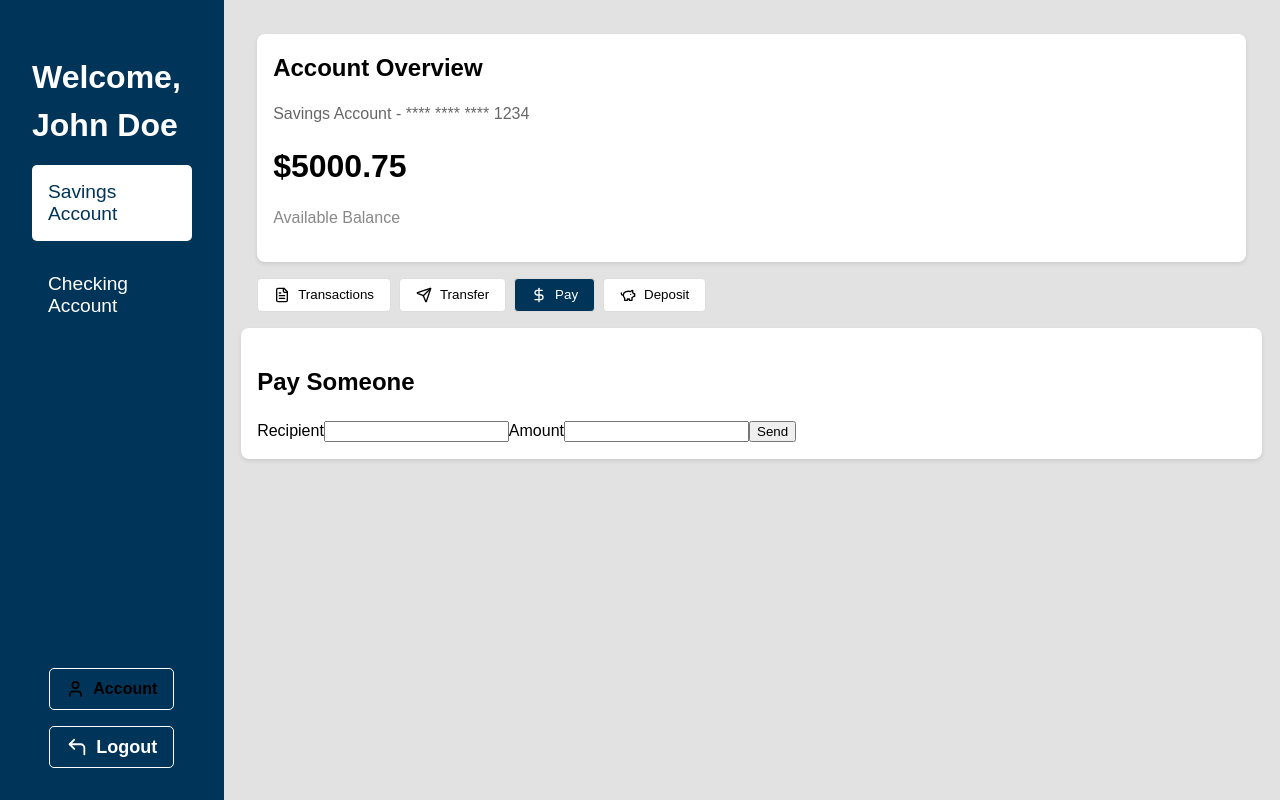
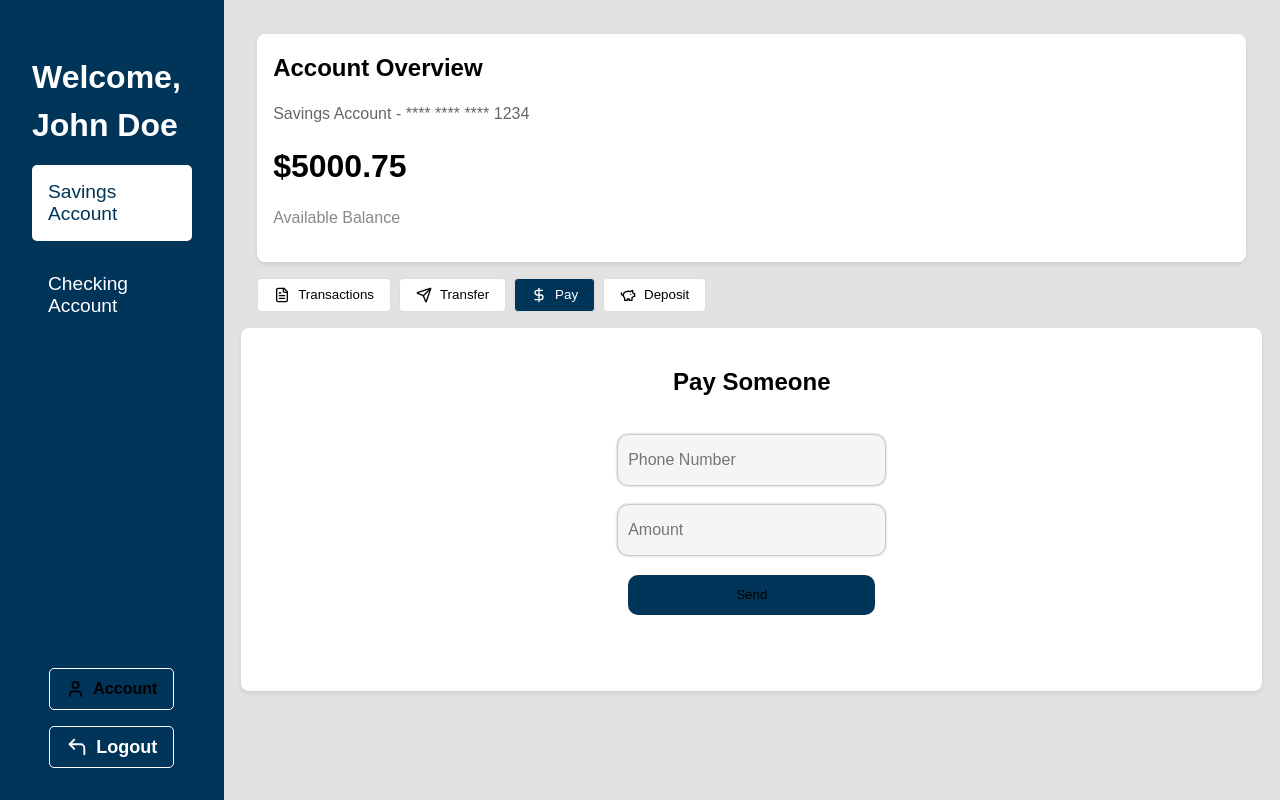
Before and after one commit to yyaatt0/CMPE-131-Group-2, a React (Create React App) app in the folder online-banking/: page /accountpage in a window 1280 px wide. Both pictures are taken after a click on the button "Pay". Built offline with nearby package versions, Linux system fonts and the light colour scheme.

Commit message:
Payment form styling and input filtering

```diff
--- a/online-banking/src/pages/AccountPage.css
+++ b/online-banking/src/pages/AccountPage.css
@@ -136,3 +136,66 @@
 .transaction-amount.negative {
   color: red;
 }
+
+/* Pay tab styles */
+
+.pay-content h2 {
+
+  place-self: center;
+
+}
+
+.pay-form {
+
+  display: flex;
+  flex-direction: column;
+  align-items: center;
+
+  margin: 25px 0 50px 0;
+
+}
+
+.pay-form input[type=text] {
+
+  background-color: #f5f5f5;
+  border: none;
+  border-radius: 10px;
+  box-shadow: 0 0 3px #666;
+  outline: none;
+
+  font-size: 1rem;
+
+  padding: 10px;
+  margin: 10px;
+
+  width: 25%;
+  height: 30px;
+
+}
+
+.pay-form input[type=text]:focus {
+
+  border: none;
+  box-shadow: 0 0 5px rgb(88, 128, 189);
+
+}
+
+.pay-form button {
+
+  background-color: #003459;
+  border: none;
+  border-radius: 10px;
+  box-shadow: none;
+
+  margin: 10px;
+
+  width: 25%;
+  height: 40px;
+
+}
+
+.pay-form button:hover {
+
+  background-color: #025591;
+
+}
--- a/online-banking/src/pages/AccountPage.tsx
+++ b/online-banking/src/pages/AccountPage.tsx
@@ -34,6 +34,29 @@ export default function Component() {
   // For the side Nav bar to select accounts
   const [selectedAccount, setSelectedAccount] = useState<string>("Savings Account"); // BACKEND: Change to whatever first account pops up
   const [hoveredAccount, setHoveredAccount] = useState<string | null>(null);
+
+  // For pay tab
+  const [phoneNumber, setPhoneNumber] = useState<string>("");
+  const [payAmount, setPayAmount] = useState<string>("");
+
+  /*
+      General function to handle number-only text input
+      * Prereqs: setVal is a useState<string> function that has already been defined above
+      * Example usage:
+                <input
+                  type='text'
+                  placeholder='Enter amount'
+                  value={amount}
+                  onChange={(e) => handleNumInputChange(e, setAmount)}
+                  required
+                />
+  */
+  const handleNumInputChange = (e: React.ChangeEvent<HTMLInputElement>, setVal: (val: string) => void) => {
+    const value = e.target.value;
+    if (/^\d*\.?\d{0,2}$/.test(value) || value === '') {
+      setVal(value);
+    }
+  };
 
   return (
     <div className="app-container">
@@ -163,13 +186,23 @@ export default function Component() {
             </div>
           )}
           {activeTab === "pay" && (
-            <div className="tab-content">
+            <div className="pay-content">
               <h2>Pay Someone</h2>
-              <form>
-                <label>Recipient</label>
-                <input type='text'/>
-                <label>Amount</label>
-                <input type='text'/>
+              <form className="pay-form">
+                <input
+                  type='text'
+                  placeholder='Phone Number'
+                  value={phoneNumber}
+                  onChange={(e) => handleNumInputChange(e, setPhoneNumber)}
+                  required
+                />
+                <input
+                  type='text'
+                  placeholder='Amount'
+                  value={payAmount}
+                  onChange={(e) => handleNumInputChange(e, setPayAmount)}
+                  required
+                />
                 <button type='submit'>Send</button>
               </form>
             </div>
```
